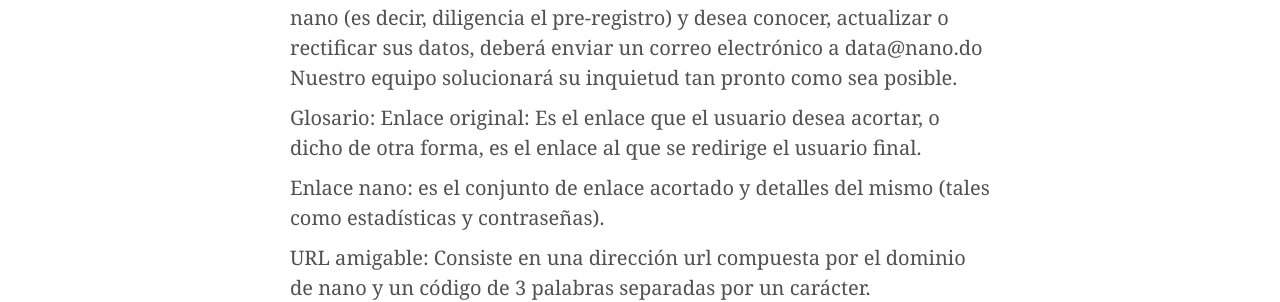
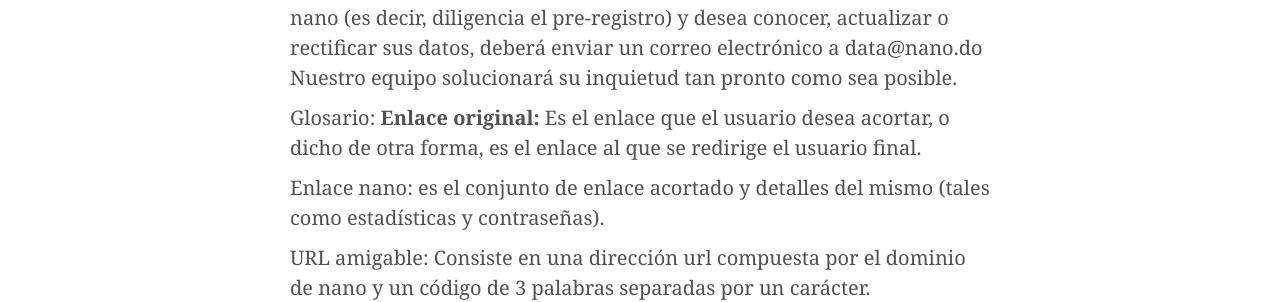
Before and after one commit to nanoshort/nanoshort.github.io, a Jekyll site: the page built from legal.md, in a window 1280 px wide and 900 px high, scrolled down 1630 px. Shown: the part 357-659 px from the top of the window. Built offline with Jekyll 4.4.1, drawn with Linux system fonts in a browser that asks for light colours; some web fonts are replaced.

```diff
--- a/legal.md
+++ b/legal.md
@@ -45,7 +45,7 @@ El módulo de usuarios se encuentra actualmente en desarrollo, por lo tanto no t
 
 
 Glosario:
-Enlace original: Es el enlace que el usuario desea acortar, o dicho de otra forma, es el enlace al que se redirige el usuario final.
+<strong>Enlace original:</strong> Es el enlace que el usuario desea acortar, o dicho de otra forma, es el enlace al que se redirige el usuario final.
 
 Enlace nano: es el conjunto de enlace acortado y detalles del mismo (tales como estadísticas y contraseñas).
 
```
